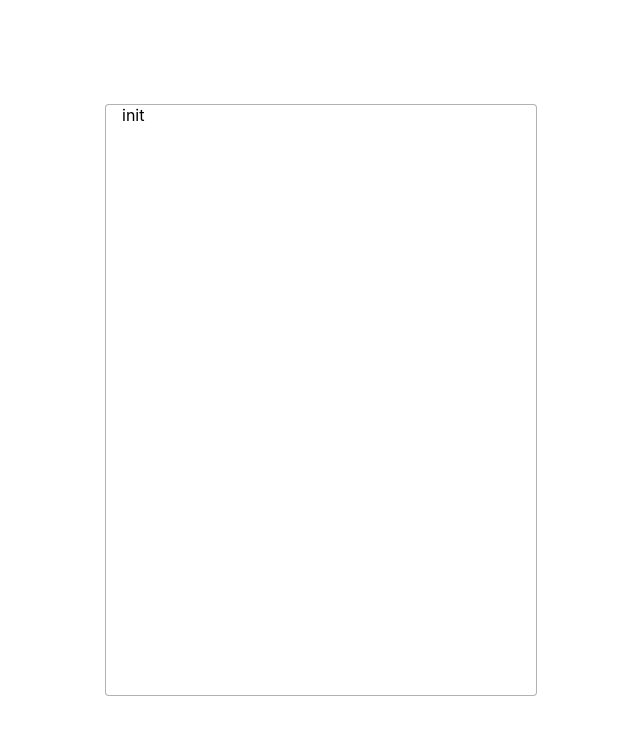
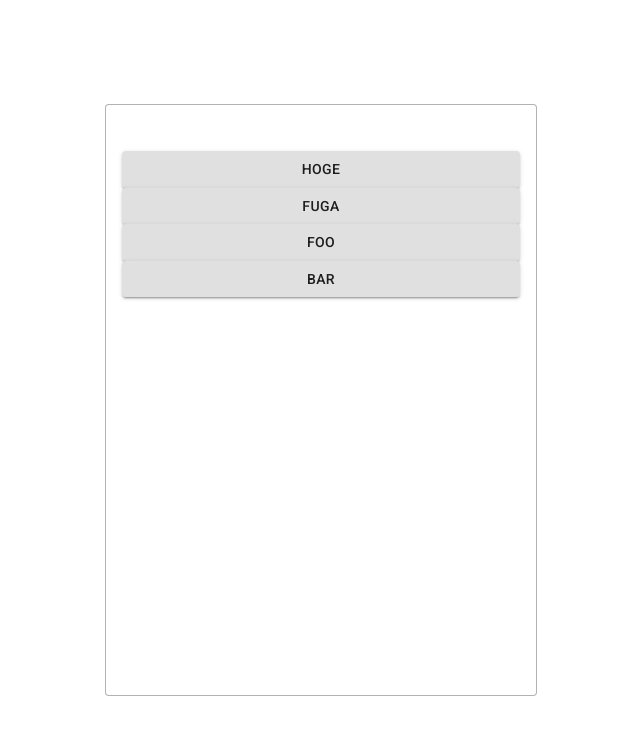
Before and after one commit to kosuke-17/chatbot-123, a React (Create React App) app: page / in a window 1280 px wide. Shown: the top 734 px of the page, without its empty margins (319-959 px from the left). Built offline with nearby package versions, Linux system fonts and the light colour scheme.

Commit message:
クリックボタンの表示

```diff
--- a/src/App.jsx
+++ b/src/App.jsx
@@ -1,6 +1,7 @@
 import React from 'react';
 import defaultDataset from './dataset';
 import './assets/styles/style.css'
+import { Answer, AnswersList } from './components';
 
 export default class App extends React.Component {
   constructor(props) {
@@ -17,7 +18,7 @@
     return (
       <section className="c-section">
         <div className="c-box">
-          {this.state.currentId}
+          <AnswersList />
         </div>
       </section>
     );
--- /dev/null
+++ b/src/components/Answer.jsx
@@ -0,0 +1,19 @@
+import React from 'react'
+import { makeStyles } from '@material-ui/core/styles';
+import Button from '@material-ui/core/Button';
+
+const useStyles = makeStyles((theme) => ({
+  root: {
+
+  },
+}));
+
+const Answer = (porps) => {
+  // const classes = useStyles();
+  return (
+
+      <Button variant="contained">{porps.content}</Button>
+  )
+}
+
+export default Answer
--- /dev/null
+++ b/src/components/AnswersList.jsx
@@ -0,0 +1,15 @@
+import React from 'react'
+import {Answer} from './index'
+
+const AnswersList = () => {
+  return (
+    <div className="c-grid__answer">
+      <Answer content={"hoge"} />
+      <Answer content={"fuga"} />
+      <Answer content={"foo"} />
+      <Answer content={"bar"} />
+    </div>
+  )
+}
+
+export default AnswersList
--- /dev/null
+++ b/src/components/index.js
@@ -0,0 +1,2 @@
+export {default as AnswersList} from './AnswersList'
+export {default as Answer} from './Answer'
```
